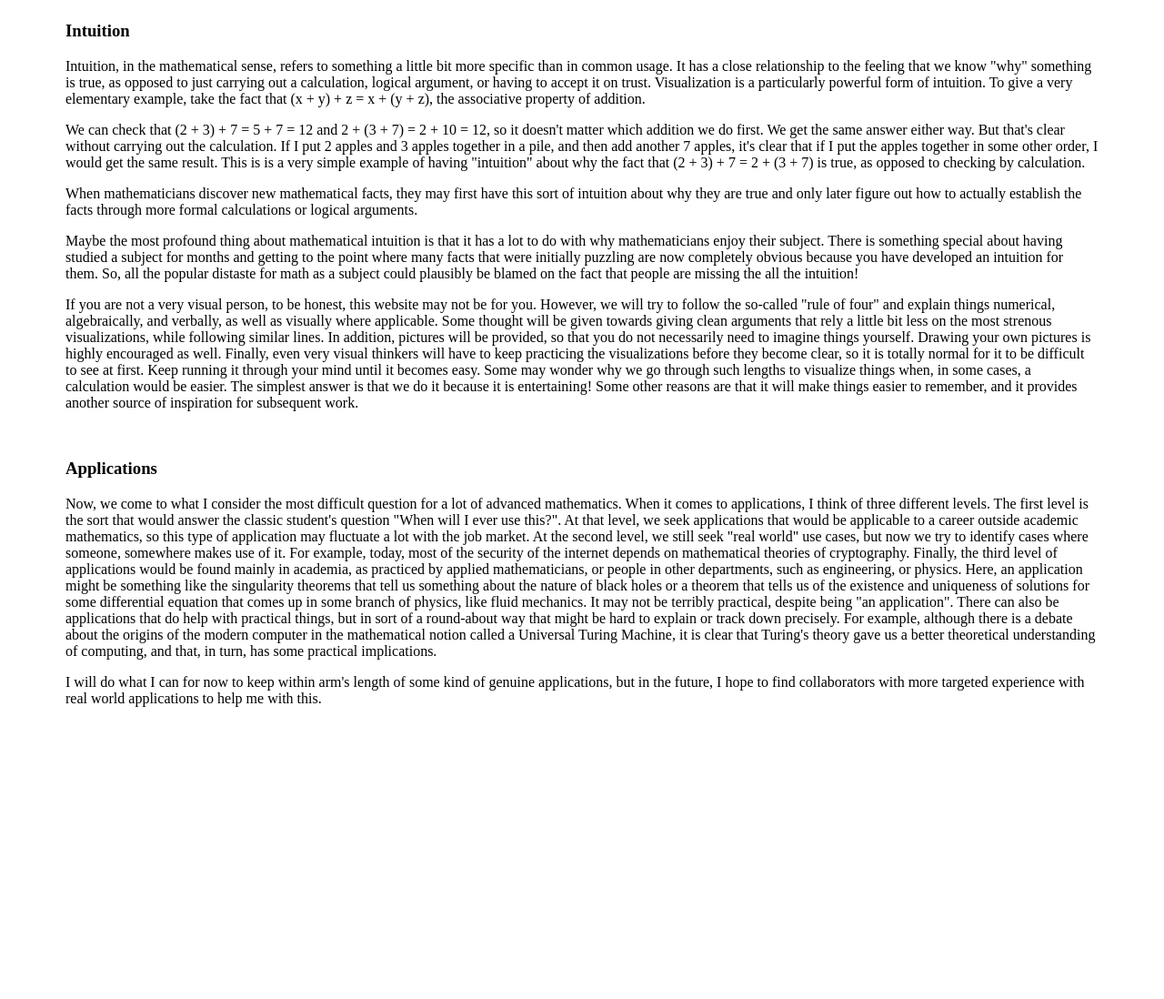
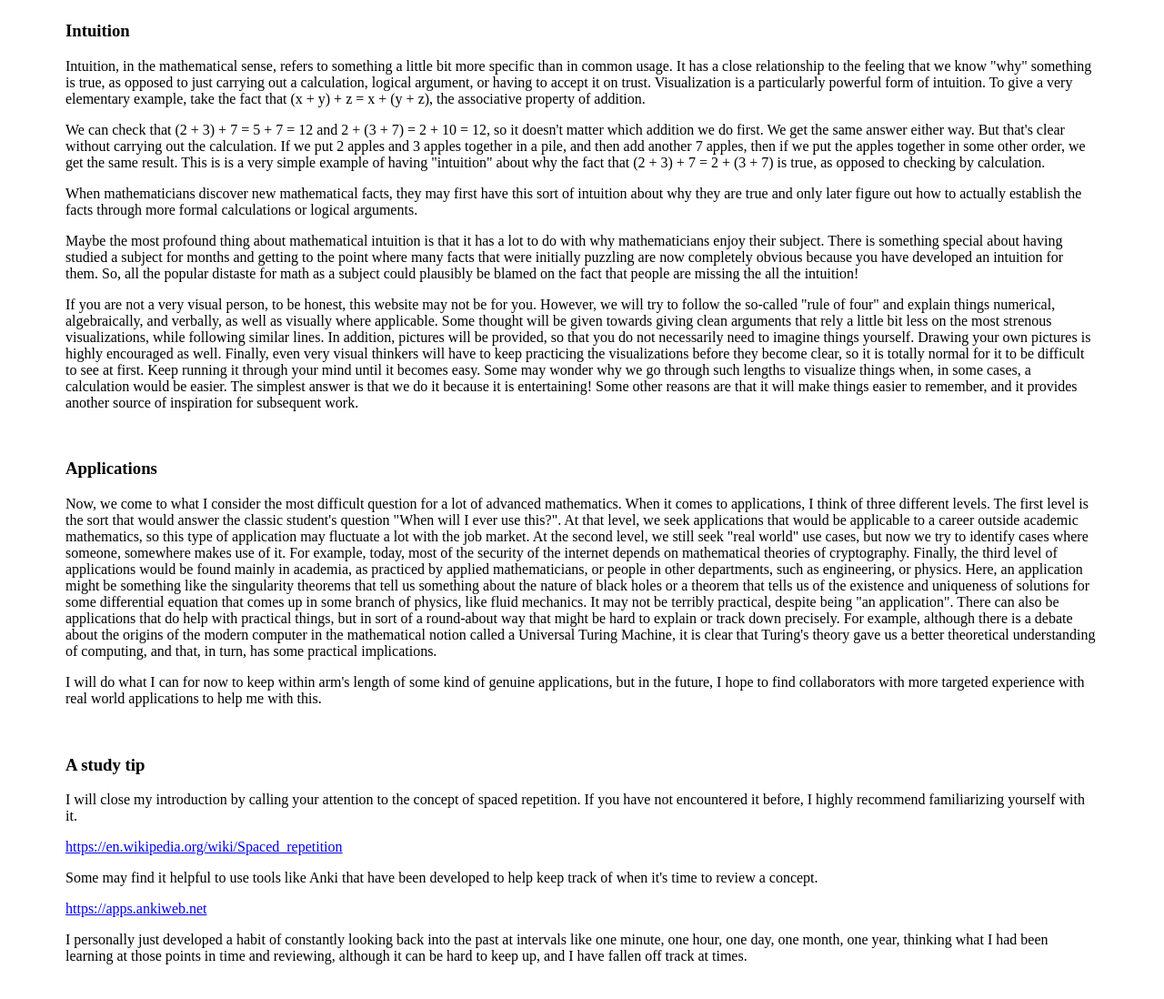
Before and after one commit to tfadali/tfadali.github.io, a plain HTML site: page index.html in a window 1280 px wide. Shown: the part 700-1798 px from the top of the page at 91% size. Before the commit the page ends 1565 px from the top, so only its background shows below. Drawn offline with Linux system fonts and the light colour scheme.

Commit message:
edits on home page

```diff
--- a/index.html
+++ b/index.html
@@ -52,8 +52,8 @@
 			<p>
 				We can check that (2 + 3) + 7 = 5 + 7 = 12 and 2 + (3 + 7) = 2 + 10 = 12, so it doesn't matter
 				which addition we do first.  We get the same answer either way.  But that's clear without carrying
-				out the calculation.  If I put 2 apples and 3 apples together in a pile, and then add another 7 apples,
-				it's clear that if I put the apples together in some other order, I would get the same result.  This is
+				out the calculation.  If we put 2 apples and 3 apples together in a pile, and then add another 7 apples,
+				then if we put the apples together in some other order, we get the same result.  This is
 				is a very simple example of having "intuition" about why the fact that (2 + 3) + 7 = 2 + (3 + 7) is true,
 				as opposed to checking by calculation.
 			</p>
@@ -103,6 +103,25 @@
 				I will do what I can for now to keep within arm's length of some kind of genuine applications, but in the
 				future, I hope to find collaborators with more targeted experience with real world applications to help me with this.
 			</p>
+			<br/>
+			<h3>A study tip</h3>
+			<p>
+				I will close my introduction by calling your attention to the concept of spaced repetition.  If you have not
+				encountered it before, I highly recommend familiarizing yourself with it.
+			</p>
+			<a href="https://en.wikipedia.org/wiki/Spaced_repetition">https://en.wikipedia.org/wiki/Spaced_repetition</a>
+			<br/>
+			<p>
+				Some may find it helpful to use tools like Anki that have been developed to help keep track of when it's time
+				to review a concept.
+			</p>
+			<a href="https://apps.ankiweb.net">https://apps.ankiweb.net</a>
+			<br/>
+			<p>
+				I personally just developed a habit of constantly looking back into the past at intervals
+				like one minute, one hour, one day, one month, one year, thinking what I had been learning at those points in time
+				and reviewing, although it can be hard to keep up, and I have fallen off track at times.
+			</p>
 		</div>
 	</body>
 </html>
```
